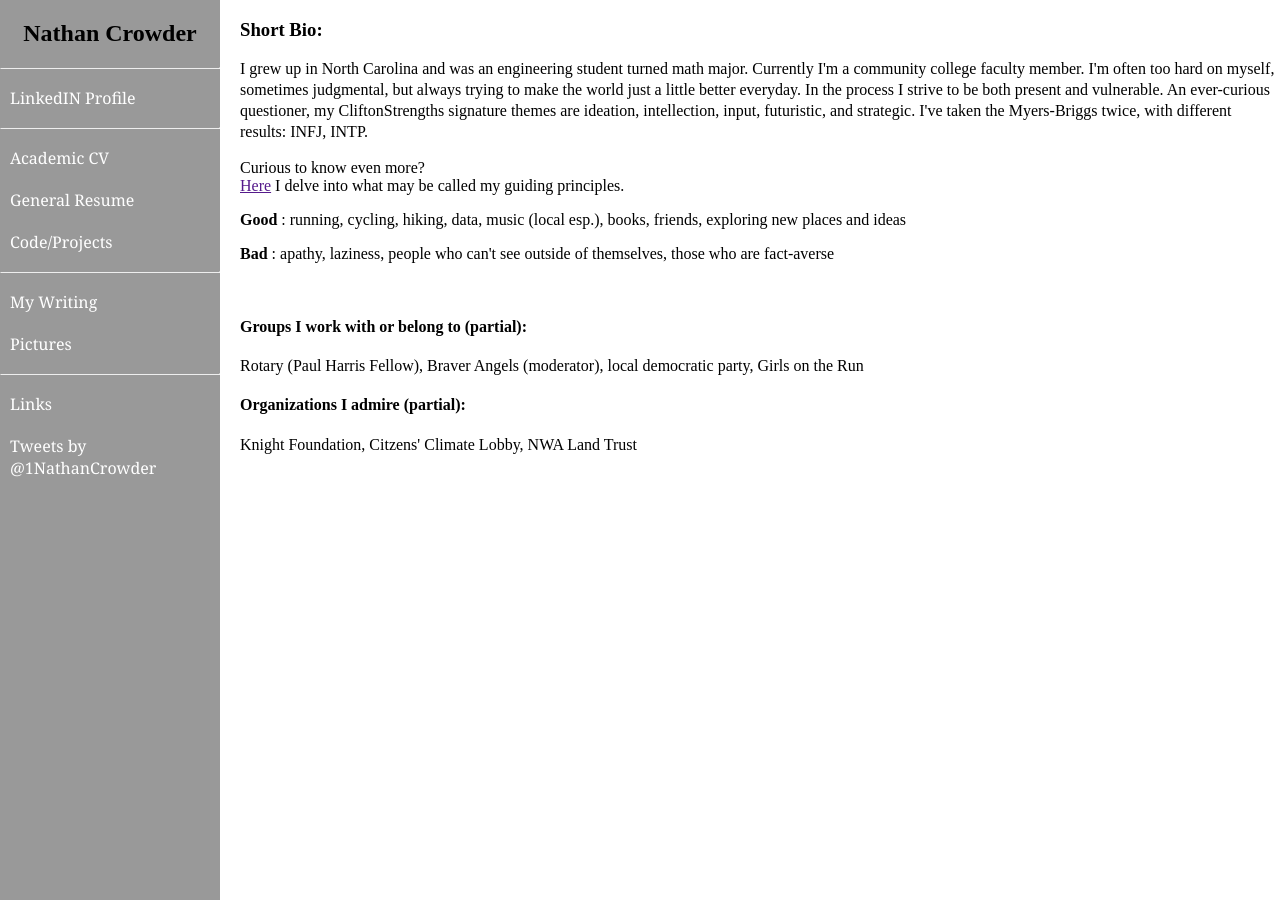
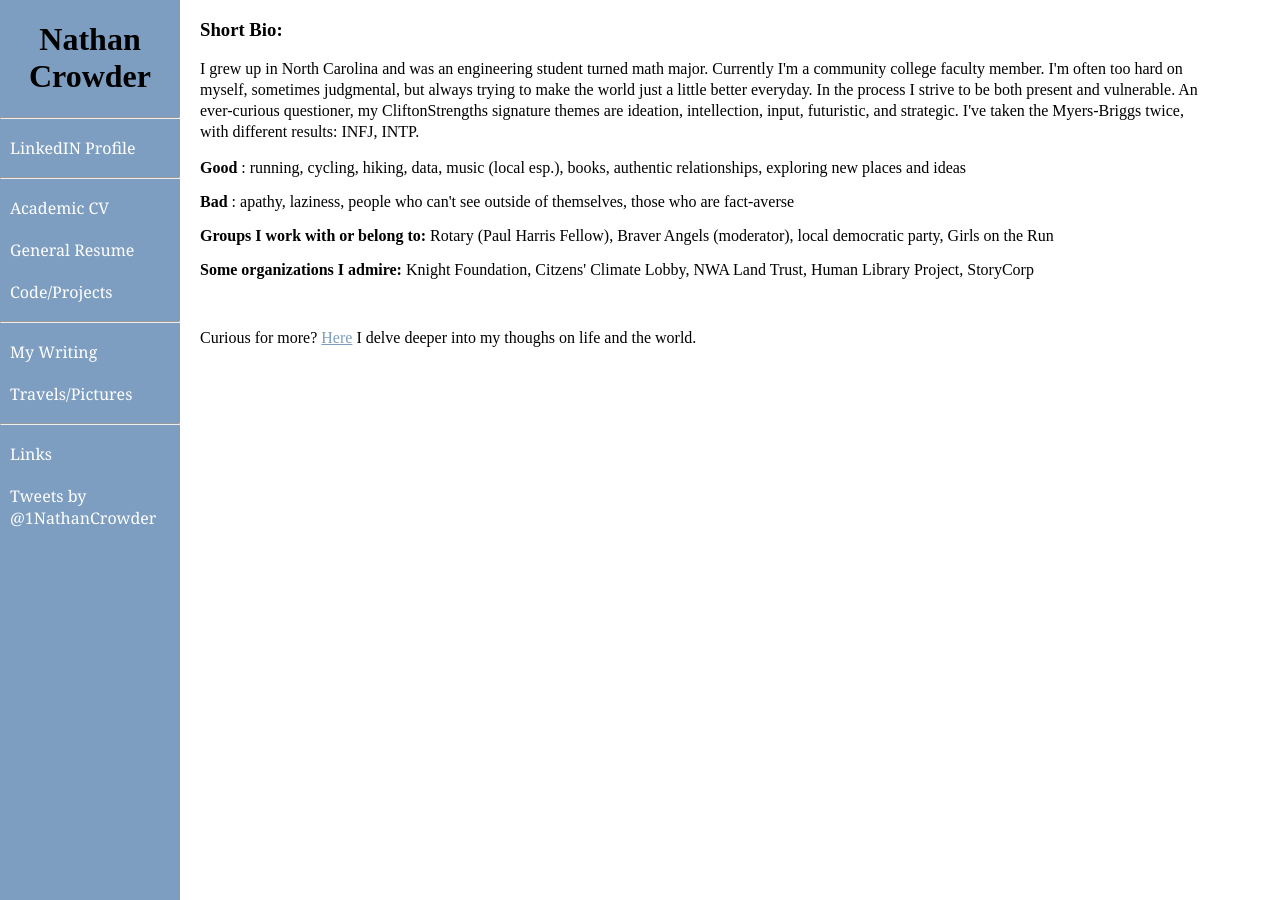
Before and after one commit to ncrowder/ncrowder.github.io, a Jekyll site: the page index.html, which Jekyll copies as it is, in a window 1280 px wide. Built offline with Jekyll 4.4.1, drawn with Linux system fonts in a browser that asks for light colours.

Commit message:
Add files via upload

```diff
--- a/index.html
+++ b/index.html
@@ -5,6 +5,7 @@
 <title>CSS Template</title>
 <meta charset="utf-8">
 <meta name="viewport" content="width=device-width, initial-scale=1">
+
 <style>
 * {
   box-sizing: border-box;
@@ -18,15 +19,14 @@ body {
 /* Style the side navigation */
 .sidenav {
   height: 100%;
-  width: 220px;
+  width: 180px;
   position: fixed;
   z-index: 1;
   top: 0;
   left: 0;
-  background-color: #999;
+  background-color: #7D9EC0 /*#999*/;
   overflow-x: hidden;
 }
-
 
 /* Side navigation links */
 .sidenav a {
@@ -39,22 +39,32 @@ body {
 
 /* Change color on hover */
 .sidenav a:hover {
-  background-color: #ddd;
+  background-color: white;
   color: black;
 }
 
 /* Style the content */
 .content {
-  margin-left: 220px;
+  margin-left: 180px;
   padding-left: 20px;
+  width: 80%;
 }
+
+a {
+  color:#7D9EC0;
+}
+a:hover {
+  color:red;
+}
+
 </style>
+
 </head>
 
 <body>
 
 <div class="sidenav">
-  <h2 style="text-align: center"> Nathan Crowder </h2>
+  <h1 style="text-align: center"> Nathan Crowder </h1>
   <hr>
   <a href="https://www.linkedin.com/in/nathan-crowder/"> LinkedIN Profile </a>
   <hr>
@@ -63,7 +73,7 @@ body {
   <a href=""> Code/Projects </a>
   <hr>
   <a href=""> My Writing </a>
-  <a href=""> Pictures </a>
+  <a href=""> Travels/Pictures </a>
   <hr>
   <a href="bit.ly/nclinktree"> Links </a>
   <a class="twitter-timeline"
@@ -82,15 +92,16 @@ body {
   I'm often too hard on myself, sometimes judgmental, but always trying to make the world just a little better everyday.
   In the process I strive to be both present and vulnerable.  An ever-curious questioner, my CliftonStrengths signature themes are
   ideation, intellection, input, futuristic, and strategic.  I've taken the Myers-Briggs twice, with different results: INFJ, INTP.  </p>
-  <p> Curious to know even more? <br> <a href="">Here</a> I delve into what may be called my guiding principles. </p>
-  <p> <b>Good </b>: running, cycling, hiking, data, music (local esp.), books, friends, exploring new places and ideas </p>
+  <p> <b>Good </b>: running, cycling, hiking, data, music (local esp.), books, authentic relationships, exploring new places and ideas </p>
   <p> <b>Bad </b>: apathy, laziness, people who can't see outside of themselves, those who are fact-averse </p>
+  <p> <b> Groups I work with or belong to: </b>
+  Rotary (Paul Harris Fellow), Braver Angels (moderator), local democratic party, Girls on the Run
+  </p>
+  <p> <b> Some organizations I admire: </b>
+  Knight Foundation, Citzens' Climate Lobby, NWA Land Trust, Human Library Project, StoryCorp
+  </p>
   <br>
-  <h4> Groups I work with or belong to (partial): </h4>
-  Rotary (Paul Harris Fellow), Braver Angels (moderator), local democratic party, Girls on the Run
-  <h4> Organizations I admire (partial): </h4>
-  Knight Foundation, Citzens' Climate Lobby, NWA Land Trust
-
+  <p> Curious for more? <a href="">Here</a> I delve deeper into my thoughs on life and the world. </p>
 </div>
 
 </body>
```
